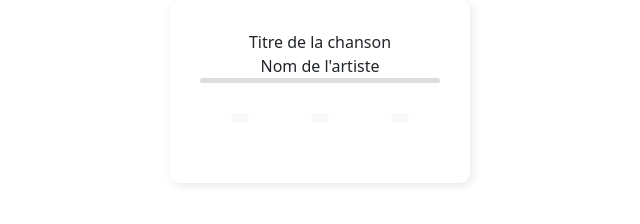
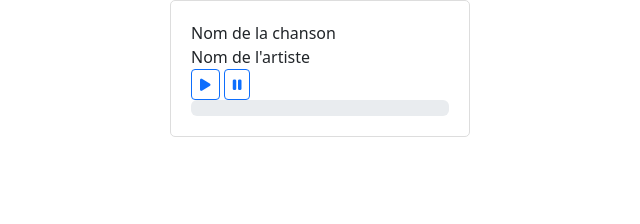
Before and after one commit to Zrtehhz/App_music, a plain HTML site: page player.html in a window 1280 px wide. Shown: the whole page, without its empty margins (320-960 px from the left). Drawn offline with nearby package versions, Linux system fonts and the light colour scheme.

Commit message:
Update player.html

```diff
--- a/player.html
+++ b/player.html
@@ -5,71 +5,43 @@
     <meta name="viewport" content="width=device-width, initial-scale=1.0">
     <link href="https://cdn.jsdelivr.net/npm/bootstrap@5.3.2/dist/css/bootstrap.min.css" rel="stylesheet" integrity="sha384-T3c6CoIi6uLrA9TneNEoa7RxnatzjcDSCmG1MXxSR1GAsXEV/Dwwykc2MPK8M2HN" crossorigin="anonymous">
 <script src="https://cdn.jsdelivr.net/npm/bootstrap@5.3.2/dist/js/bootstrap.bundle.min.js" integrity="sha384-C6RzsynM9kWDrMNeT87bh95OGNyZPhcTNXj1NW7RuBCsyN/o0jlpcV8Qyq46cDfL" crossorigin="anonymous"></script>
-    <title>App_music</title>
+<link rel="stylesheet" href="https://cdnjs.cloudflare.com/ajax/libs/font-awesome/6.4.2/css/all.min.css" integrity="sha512-z3gLpd7yknf1YoNbCzqRKc4qyor8gaKU1qmn+CShxbuBusANI9QpRohGBreCFkKxLhei6S9CQXFEbbKuqLg0DA==" crossorigin="anonymous" referrerpolicy="no-referrer" />
+<title>App_music</title>
 </head>
 <body>
-    <div class="audio-player">
+    <div class="player">
 
-        <div class="meta-data">
-          <span class="title">Titre de la chanson</span>
-          <span class="artist">Nom de l'artiste</span>
+        <div class="meta">
+          <div class="track">Nom de la chanson</div>
+          <div class="artist">Nom de l'artiste</div>
+        </div>
+
+        <div class="controls">
+          <button class="play btn btn-outline-primary btn-sm">
+            <i class="fas fa-play"></i>
+          </button>
+
+          <button class="pause btn btn-outline-primary btn-sm">
+             <i class="fas fa-pause"></i>
+          </button>
         </div>
 
         <div class="progress">
-          <div class="progress-bar" role="progressbar" aria-valuenow="0" aria-valuemin="0" aria-valuemax="100"></div>
-        </div>
-
-        <div class="controls">
-          <button class="prev btn btn-light btn-sm"><i class="fas fa-backward"></i></button>
-          <button class="play btn btn-light btn-sm"><i class="fas fa-play"></i></button>
-          <button class="next btn btn-light btn-sm"><i class="fas fa-forward"></i></button>
+          <div class="progress-bar" role="progressbar"></div>
         </div>
 
       </div>
       <style>
-        .audio-player {
-  display: flex;
-  flex-direction: column;
-  align-items: center;
+       .player {
   max-width: 300px;
   margin: 0 auto;
-  padding: 30px;
-  background-color: #fff;
-  border-radius: 10px;
-  box-shadow: 2px 2px 10px rgba(0,0,0,0.1);
+  padding: 20px;
+  background: #fff;
+  border: 1px solid #ddd;
+  border-radius: 5px;
 }
 
-.meta-data {
-  display: flex;
-  align-items: center;
-  flex-direction: column;
-}
-
-.progress {
-  width: 100%;
-  height: 5px;
-  background-color: #ddd;
-  border-radius: 5px;
-  overflow: hidden;
-}
-
-.controls {
-  display: flex;
-  justify-content: space-around;
-  align-items: center;
-  padding: 30px 0;
-  width: 100%;
-}
-
-button {
-  background-color: transparent;
-  color: #555;
-  border: none;
-}
-
-button:hover {
-  color: #333;
-}
+/* Styles pour les boutons, barre de progression, etc */
       </style>
 </body>
 </html>
```
